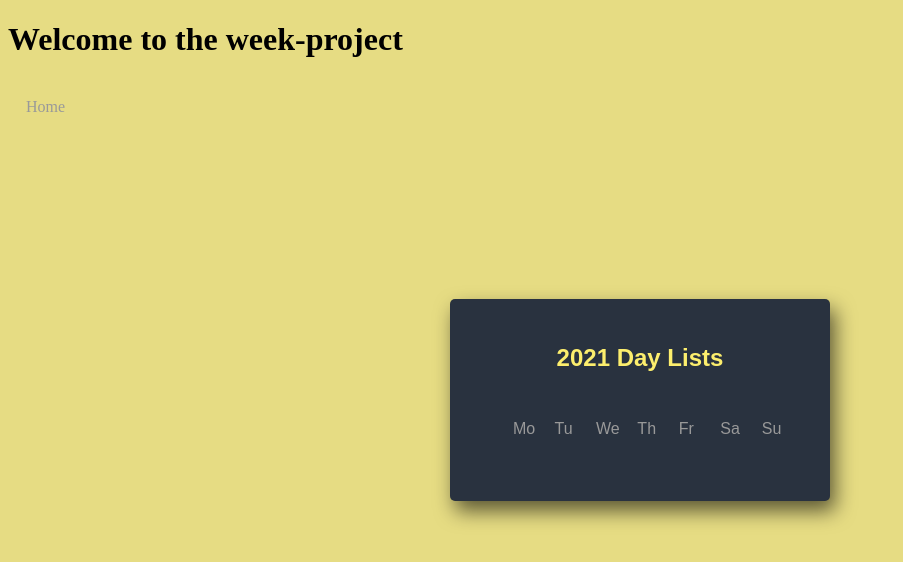
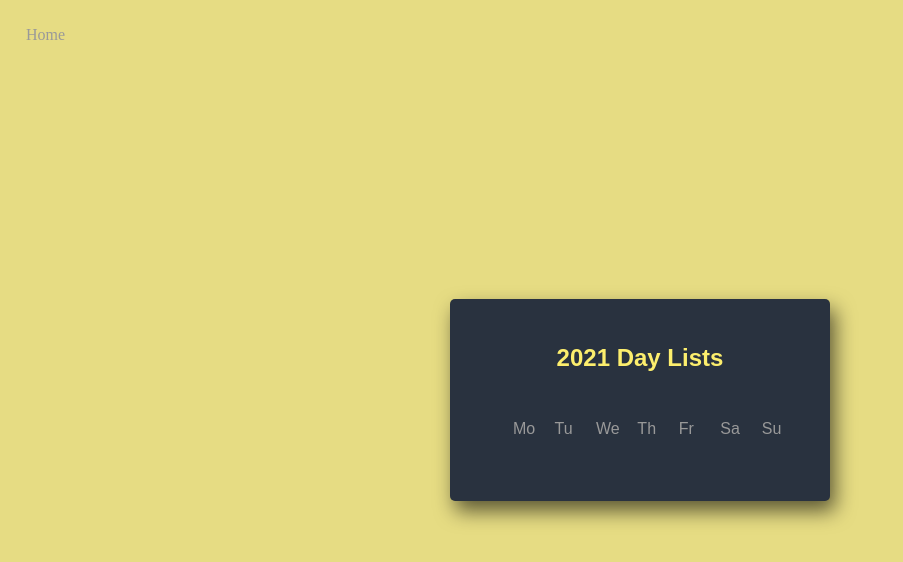
Before and after one commit to MJEND7/The-week-project, a plain HTML site: page index.html in a window 1280 px wide. Shown: the whole page, without its empty margins (0-903 px from the left). Drawn offline with nearby package versions, Linux system fonts and the light colour scheme.

Commit message:
Update index.html

```diff
--- a/index.html
+++ b/index.html
@@ -11,7 +11,6 @@
     <title>week project</title>
 </head>
 <body>
-<h1>Welcome to the week-project</h1>
   <section class='calendar'>
     <h1>2021 Day Lists</h1>
     <form action='#'>
```
